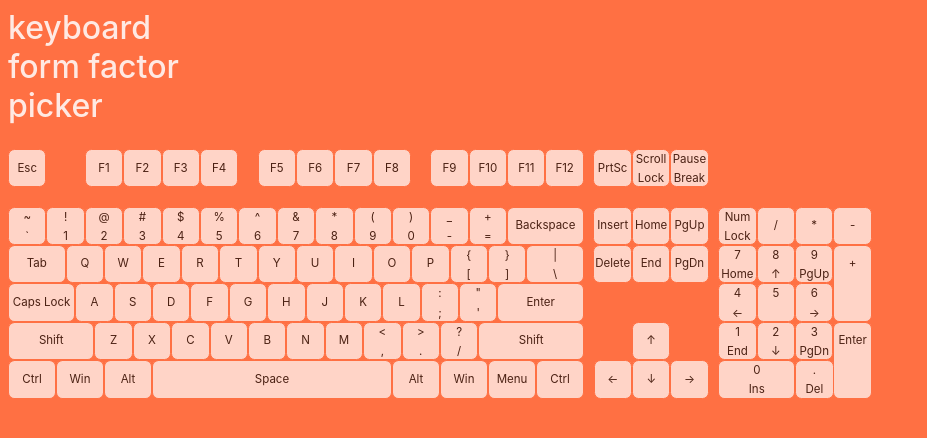
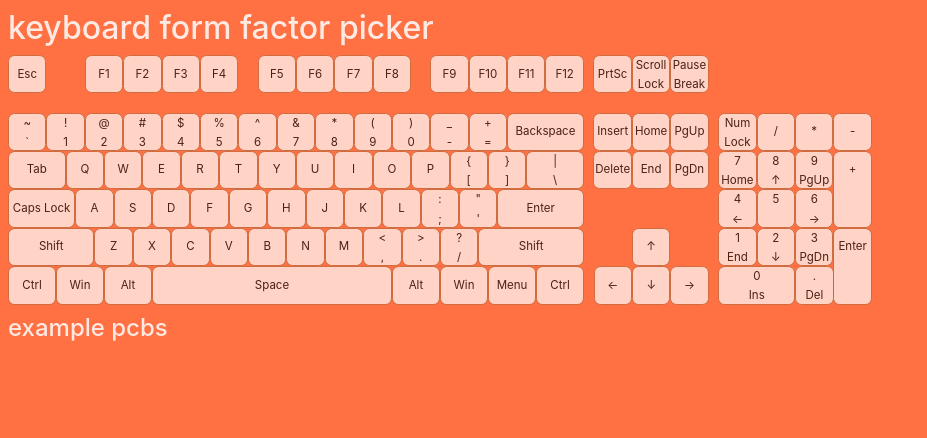
Before and after one commit to smjleo/kb-ff-picker, a website: page index.html in a window 1280 px wide. Shown: the whole page, without its empty margins (0-927 px from the left). Drawn offline with Linux system fonts and the light colour scheme.

Commit message:
css styling changes

```diff
--- a/index.html
+++ b/index.html
@@ -8,9 +8,7 @@
     <link rel="stylesheet" href="styles.css">
 </head>
 <body>
-    <h1>keyboard </h1>
-    <h1>form factor</h1>
-    <h1>picker</h1>
+    <h1>keyboard form factor picker</h1>
     <div id="keyboard">
         <div class="line" style="margin-bottom: 1.5vw;">
             <div class="key w-1 esc"><p>Esc</p></div>
@@ -143,6 +141,7 @@
             <div class="key w-1 numpad"><div>.</div><div>Del</div></div>
         </div>
     </div>
+    <h2>example pcbs</h2>
     <div id="layouts">
 
     </div>
--- a/styles.css
+++ b/styles.css
@@ -6,25 +6,38 @@ body {
     color: white;
 }
 
-body > h1 {
+body > h1, h2, h3, h4, h5, h6 {
     margin: 0;
     font-weight: 450;
     opacity: 0.85;
 }
 
-body > h1:last-of-type {
-    margin-bottom: 3vh;
+
+#keyboard {
+    margin: 1vh auto 1vh auto;
+    display: inline-block;
+    box-sizing: border-box;
+    --key-width: 3vw;
+}
+
+.line {
+    line-height: 0vw;
+    font-size: 0;
+    height: var(--key-width);
+    max-height: var(--key-width);
+    width: calc(var(--key-width) * 22.5);
+    overflow: visible;
 }
 
 
 .key {
     background-color: white;
     border-radius: 17%;
-    height: 3vw;
+    height: var(--key-width);
     text-align: center;
     vertical-align: middle;
     font-family: -system-ui,-apple-system,BlinkMacSystemFont,"Segoe UI",Roboto,Helvetica,Arial,sans-serif,"Apple Color Emoji","Segoe UI Emoji","Segoe UI Symbol";
-    font-size: 0.9vw;
+    font-size: calc((0.9/3) * var(--key-width));
     color: black;
     opacity: 0.7;
     display: inline-block;
@@ -32,26 +45,17 @@ body > h1:last-of-type {
     overflow: hidden;
     flex-direction: column;
     cursor: pointer;
-    border: 1px solid #ff7043;
+    border: 1px solid #bb6c3f;
     box-sizing: border-box;
 }
+
 .key > div {
-    line-height: 1.5vw;
+    line-height: calc(var(--key-width)/2);
 }
 
 .key > p {
-    line-height: 1vw;
+    line-height: calc(var(--key-width)/3);
 }
-
-
-.line {
-    line-height: 0vw;
-    font-size: 0;
-    height: 3vw;
-    max-height: 3vw;
-    overflow: visible;
-}
-
 
 .gap {
     display: inline-block;
@@ -66,59 +70,59 @@ body > h1:last-of-type {
 }
 
 .w-_25 {
-    width: 0.75vw;
+    width: calc(var(--key-width)*.25);
 }
 
 .w-_5 {
-    width: 1.5vw;
+    width: calc(var(--key-width)*.5);
 }
 
 .w-1 {
-    width: 3vw;
+    width: var(--key-width);
 }
 
 .h-2 {
-    height: 6vw;
+    height: calc(var(--key-width)*2);
     vertical-align: top;
     border-radius: 17%/calc(17%/2);
 }
 
 .w-1_25 {
-    width: 3.75vw;
+    width: calc(var(--key-width)*1.25);
     border-radius: calc(17%/1.25)/17%;
 }
 
 .w-1_5 {
-    width: 4.5vw;
+    width: calc(var(--key-width)*1.5);
     border-radius: calc(17%/1.5)/17%;
 }
 
 .w-1_75 {
-    width: 5.25vw;
+    width: calc(var(--key-width)*1.75);
     border-radius: calc(17%/1.75)/17%;
 }
 
 .w-2 {
-    width: 6vw;
+    width: calc(var(--key-width)*2);
     border-radius: calc(17%/2)/17%;
 }
 
 .w-2_25 {
-    width: 6.75vw;
+    width: calc(var(--key-width)*2.25);
     border-radius: calc(17%/2.25)/17%;
 }
 
 .w-2_75 {
-    width: 8.25vw;
+    width: calc(var(--key-width)*2.75);
     border-radius: calc(17%/2.75)/17%;
 }
 
 .w-3_5 {
-    width: 10.5vw;
+    width: calc(var(--key-width)*3.5);
     border-radius: calc(17%/3.5)/17%;
 }
 
 .w-6_25 {
-    width: 18.75vw;
+    width: calc(var(--key-width)*6.25);
     border-radius: calc(17%/6.25)/17%;
 }
```
